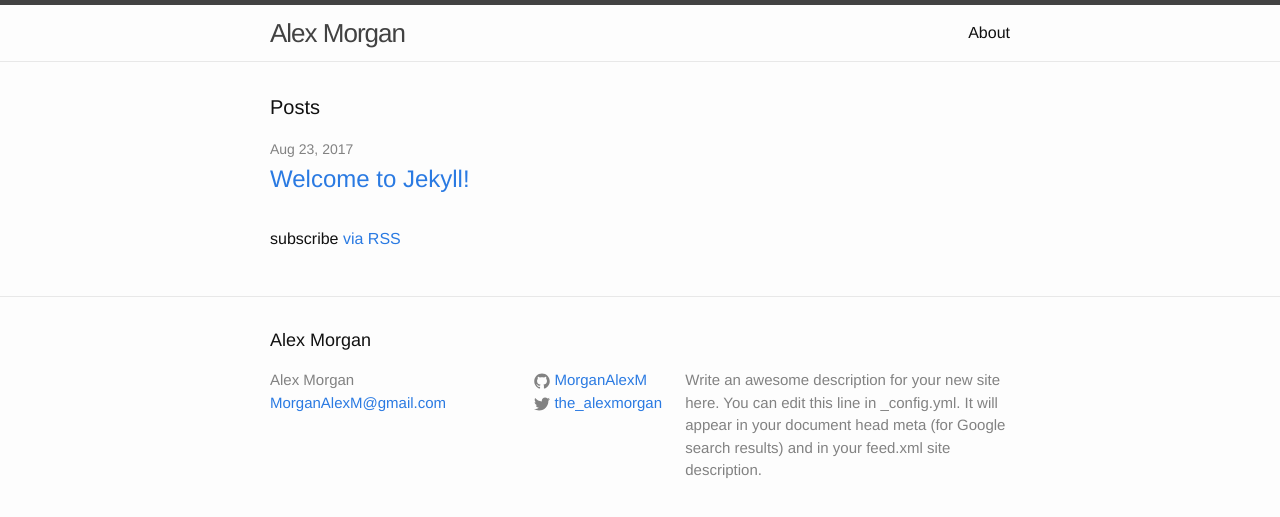
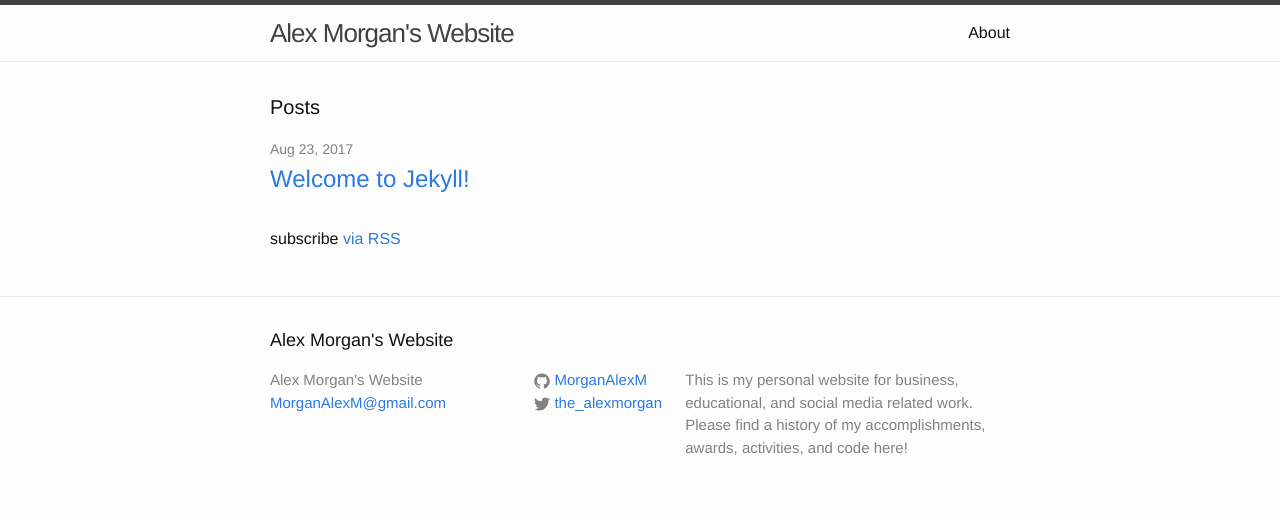
Before and after one commit to MorganAlexM/personal-website, a Jekyll site: the page built from index.html, in a window 1280 px wide. Shown: the top 517 px of the page. Built offline with Jekyll 4.4.1, drawn with Linux system fonts in a browser that asks for light colours.

Commit message:
Update _config.yml

```diff
--- a/_config.yml
+++ b/_config.yml
@@ -6,12 +6,11 @@
 # 'jekyll serve'. If you change this file, please restart the server process.
 
 # Site settings
-title: Alex Morgan
+title: Alex Morgan's Website
 email: MorganAlexM@gmail.com
 description: > # this means to ignore newlines until "baseurl:"
-  Write an awesome description for your new site here. You can edit this
-  line in _config.yml. It will appear in your document head meta (for
-  Google search results) and in your feed.xml site description.
+  This is my personal website for business, educational, and social media related work. Please find a history
+  of my accomplishments, awards, activities, and code here!
 baseurl: "" # the subpath of your site, e.g. /blog
 url: "http://morganalexm.com" # the base hostname & protocol for your site
 twitter_username: the_alexmorgan
```
